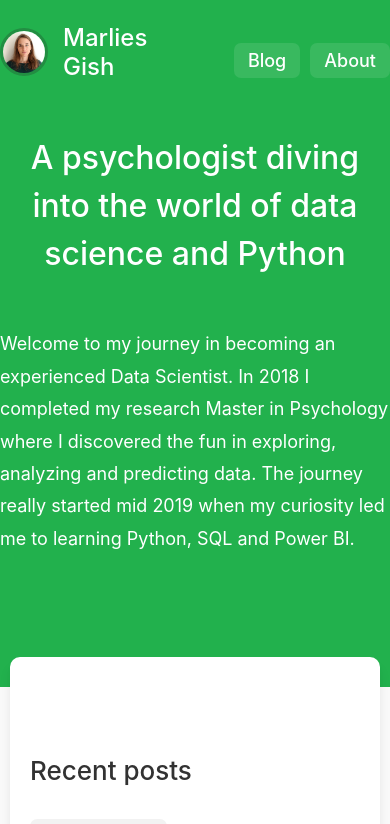
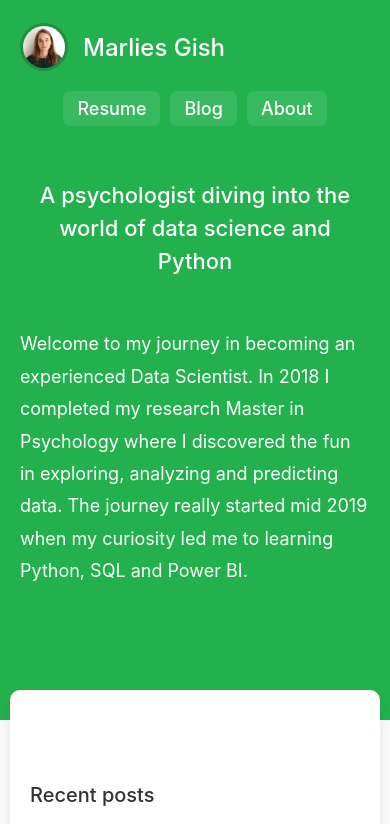
Before and after one commit to marliesgish/marlies-gish-website, a Next.js app: page / in a window 390 px wide. Shown: the top 824 px of the page. Built offline with nearby package versions, Linux system fonts and the light colour scheme.

Commit message:
Add test with breakpoints

```diff
--- a/components/Header.tsx
+++ b/components/Header.tsx
@@ -7,6 +7,7 @@ import ListItem from "./ListItem";
 import SidePadding from "./SidePadding";
 import ConstraintWidth from "./layout/ConstraintWidth";
 import PrimaryButton from "./buttons/PrimaryButton";
+import breakpoints from "../styles/breakpoints";
 
 interface Props {}
 
@@ -14,25 +15,9 @@ const Header: React.FC<Props> = () => (
   <header className="header">
     <SidePadding>
       <ConstraintWidth maxWidth={820}>
-        <div
-          style={{
-            display: "flex",
-            flexDirection: "row",
-            alignItems: "center",
-            justifyContent: "space-between",
-          }}
-        >
-          <div style={{ position: "relative" }}>
+        <div className="header-inner">
           <Link href="/" passHref>
-              <a
-                style={{
-                  color: "#fff",
-                  textDecoration: `none`,
-                  display: "flex",
-                  flexDirection: "row",
-                  alignItems: "center",
-                }}
-              >
+            <a className="logo">
               <div style={{ marginRight: 15 }}>
                 <Avatar />
               </div>
@@ -44,24 +29,22 @@ const Header: React.FC<Props> = () => (
                   position: "relative",
                 }}
               >
-                  <div className="title">Marlies Gish</div>
+                <div className="logo-title">Marlies Gish</div>
               </div>
             </a>
           </Link>
-          </div>
-          <nav>
-            <UnorderedList>
-              <ListItem>
+          <nav className="nav">
+            <PrimaryButton href="/" type="light">
+              Resume
+            </PrimaryButton>
+
             <PrimaryButton href="/" type="light">
               Blog
             </PrimaryButton>
-              </ListItem>
-              <ListItem style={{ marginLeft: 10, padding: 0 }}>
+
             <PrimaryButton href="/" type="light">
               About
             </PrimaryButton>
-              </ListItem>
-            </UnorderedList>
           </nav>
         </div>
       </ConstraintWidth>
@@ -73,13 +56,48 @@ const Header: React.FC<Props> = () => (
         padding-bottom: calc(1.45rem + 30px);
       }
 
-      .title {
+      .header-inner {
+      }
+
+      @media (${breakpoints.laptop}) {
+        .header-inner {
+          display: flex;
+          flex-direction: row;
+          align-items: center;
+          justify-content: space-between;
+        }
+      }
+
+      .logo {
+        color: #fff;
+        text-decoration: none;
+        display: flex;
+        flex-direction: row;
+        align-items: center;
+        margin-bottom: 20px;
+      }
+
+      @media (${breakpoints.laptop}) {
+        .logo {
+          margin-bottom: 0;
+        }
+      }
+
+      .logo-title {
         color: #fff;
         font-size: 24px;
         font-weight: 500;
       }
 
       .nav {
+        display: flex;
+        justify-content: center;
+      }
+
+      @media (${breakpoints.laptop}) {
+        .nav {
+          display: static;
+        }
       }
 
       .list {
--- a/components/SidePadding.tsx
+++ b/components/SidePadding.tsx
@@ -9,8 +9,8 @@ const SidePadding: React.FC<Props> = ({ children }) => (
     {children}
     <style jsx>{`
       .side-padding {
-        padding-left: 20;
-        padding-right: 20;
+        padding-left: 20px;
+        padding-right: 20px;
       }
     `}</style>
   </div>
--- a/components/buttons/PrimaryButton.tsx
+++ b/components/buttons/PrimaryButton.tsx
@@ -26,6 +26,10 @@ const PrimaryButton: React.FC<Props> = ({ href, children, type = "dark" }) => {
             font-weight: 500;
             font-size: 18px;
             box-shadow: none;
+          }
+
+          .primary-button + .primary-button {
+            margin-left: 10px;
           }
 
           .primary-button.light {
--- a/components/type/H1.tsx
+++ b/components/type/H1.tsx
@@ -1,4 +1,5 @@
 import React from "react";
+import breakpoints from "../../styles/breakpoints";
 
 interface Props {
   children?: React.ReactNode;
@@ -11,9 +12,16 @@ const H1: React.FC<Props> = ({ children, style = {} }) => (
     <style jsx>{`
       h1 {
         margin: 0;
-        font-size: 32px;
+        font-size: 22px;
         font-weight: 500;
         line-height: 1.5;
+      }
+
+      @media (${breakpoints.laptop}) {
+        h1 {
+          font-size: 32px;
+          background-color: red;
+        }
       }
     `}</style>
   </h1>
--- a/components/type/H2.tsx
+++ b/components/type/H2.tsx
@@ -1,4 +1,5 @@
 import React from "react";
+import breakpoints from "../../styles/breakpoints";
 
 interface Props {
   children: React.ReactNode;
@@ -10,10 +11,17 @@ const H2: React.FC<Props> = ({ children, style = {} }) => (
     {children}
     <style jsx>{`
       h2 {
-        font-size: 26px;
+        font-size: 20px;
         font-weight: 500;
         margin: 0.67em 0;
         color: #323232;
+      }
+
+      @media (${breakpoints.laptop}) {
+        h2 {
+          font-size: 26px;
+          background-color: red;
+        }
       }
     `}</style>
   </h2>
--- /dev/null
+++ b/styles/breakpoints.ts
@@ -0,0 +1,10 @@
+const breakpoints = {
+  mobileMedium: "min-width: 375px",
+  mobileLarge: "min-width: 425px",
+  tablet: "min-width: 768px",
+  laptop: "min-width: 1024px",
+  laptopLarge: "min-width: 1440px",
+  laptopExtraLarge: "min-width: 2560px",
+};
+
+export default breakpoints;
```
Lines whose indentation alone changed are shown as unchanged.
